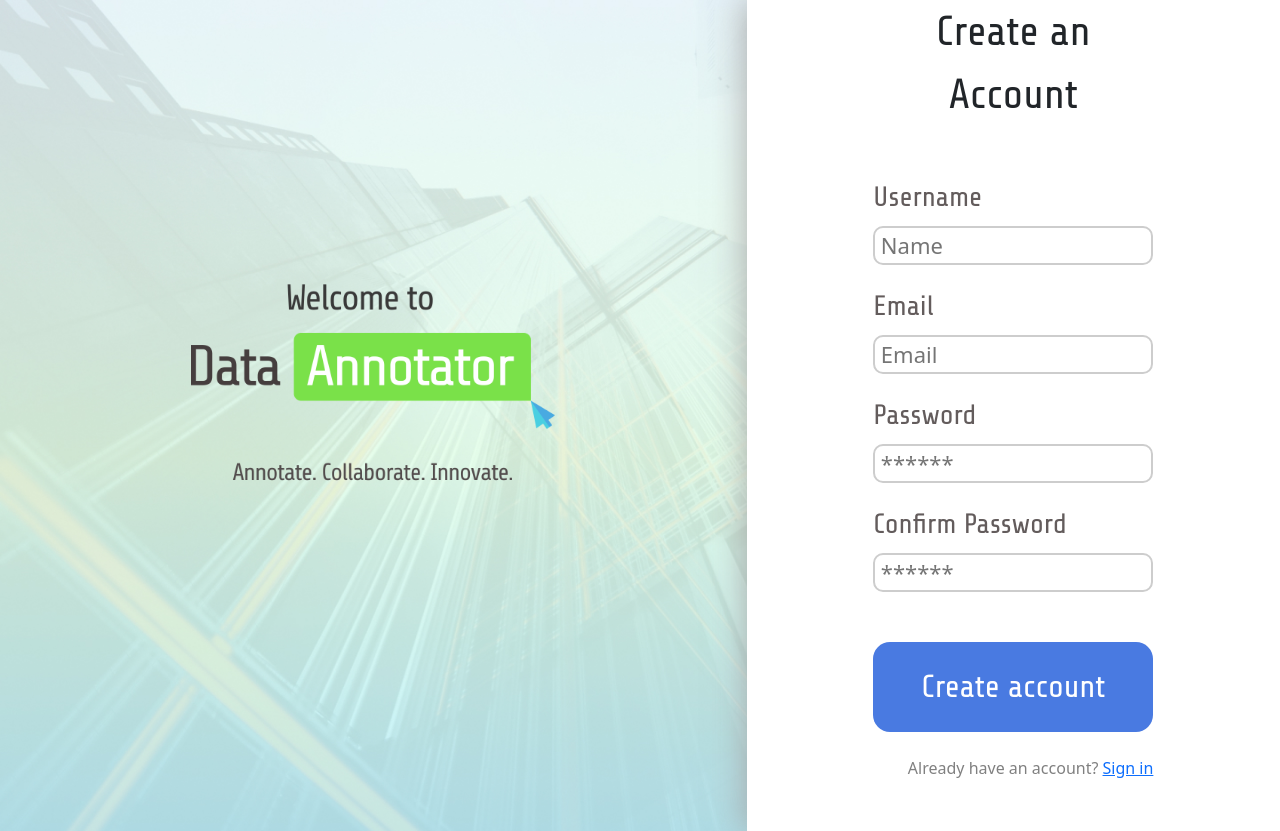
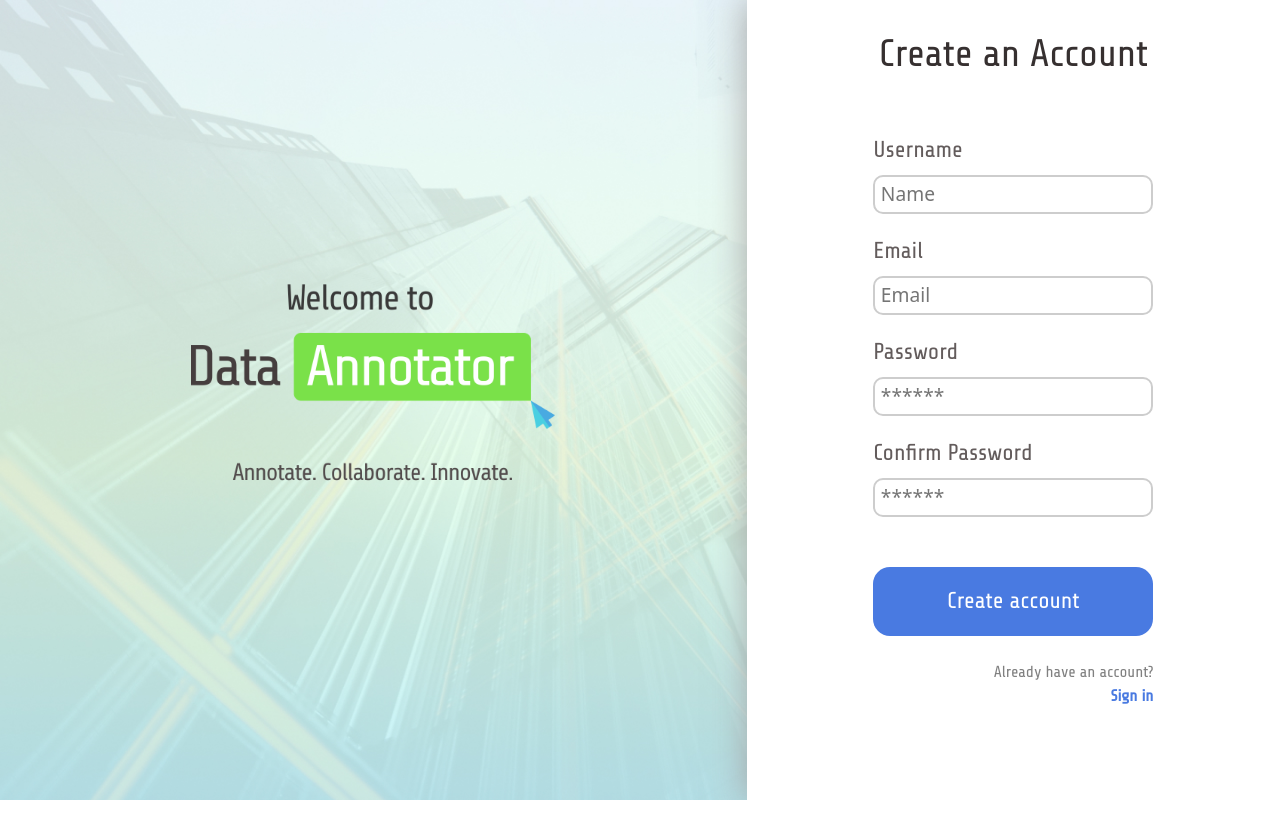
Before and after one commit to SmollMochij/Data_Annotator_Tool, a plain HTML site: page create-account.html in a window 1280 px wide. After the commit the page ends 800 px from the top, so only its background shows below. Drawn offline with nearby package versions, Linux system fonts and the light colour scheme.

```diff
--- a/create-account.html
+++ b/create-account.html
@@ -41,24 +41,41 @@
                         <div class="form-heading">Create an Account</div>
                         <div>
                             <form>
-                                <section><label for="username"><div class="input-heading">Username</div></label></section>
+                                <!-- username field -->
+                                <section>
+                                    <label for="username">
+                                        <div class="input-heading">Username</div>
+                                    </label>
+                                </section>
                                 <section><input type="text" id="username" class="text-input" placeholder="Name"/></section>
+                                <!-- email field -->
+                                <section style="margin-top:20px;">
+                                    <label for="email">
+                                        <div class="input-heading">Email</div>
+                                    </label>
+                                </section>
+                                <section><input type="email" id="email" class="text-input" placeholder="Email"/></section>
+                                <section style="margin-top:20px;">
+                                    <label for="password">
+                                        <div class="input-heading">Password</div>
+                                    </label>
+                                </section>
+                                <section><input type="password" id="password" class="text-input" placeholder="******"/></section>
 
-                                <section style="margin-top:20px;"><label for="email"><div class="input-heading">Email</div></label></section>
-                                <section><input type="text" id="email" class="text-input" placeholder="Email"/></section>
-
-                                <section style="margin-top:20px;"><label for="email"><div class="input-heading">Password</div></label></section>
-                                <section><input type="password" id="email" class="text-input" placeholder="******"/></section>
-
-                                <section style="margin-top:20px;"><label for="email"><div class="input-heading">Confirm Password</div></label></section>
-                                <section><input type="password" id="email" class="text-input" placeholder="******"/></section>
+                                <section style="margin-top:20px;">
+                                    <label for="confirmpassword">
+                                        <div class="input-heading">
+                                            Confirm Password</div>
+                                        </label>
+                                    </section>
+                                <section><input type="password" id="confirmpassword" class="text-input" placeholder="******"/></section>
                             </form>
                         </div>
                         <div style="margin-top:50px">
                             <button onclick="alert(`Account created!`);"class="create-account-button">Create account</button>
                         </div>
                         <br/>
-                        <section style="color:grey;text-align: right;">Already have an account? <a href="#">Sign in</a></section>
+                        <section class="sign-in-message" style="color:grey;text-align: right;">Already have an account? <a href="sign-in.html" class="sign-in-link"><p>Sign in</p></a></section>
                     </div>
                 </div>
             </div>
--- /dev/null
+++ b/scripts/firebase.js
@@ -0,0 +1 @@
+// var database = firebase.database();
--- a/styles/main.css
+++ b/styles/main.css
@@ -256,27 +256,47 @@
 .form-heading {
     font-family: 'Share Tech';
     text-align: center;
+    color: #363030;
     margin-bottom:50px;
-    font-size:42px;
+    font-size:3vw;
 }
 .input-heading {
     display:block;
     font-family: 'Share Tech';
     color: #635c5c;
-    font-size:28px;
+    font-size:1.8vw;
 }
 
 .text-input {
-    font-size:22px;padding-left:2%;width:100%;border-radius: 10px; border-style:solid;border-color: #CDCDCD;
+    font-size:1.2em;
+    padding-left:2%;
+    padding-top:1%;
+    padding-bottom:1%;
+    width:100%;
+    border-radius: 10px;
+    border-style:solid;
+    border-color: #CDCDCD;
 
+}
+
+.sign-in-message {
+    font-family: 'Share Tech';
+    color:#676767;
+}
+
+.sign-in-link {
+    font-family: 'Share Tech';
+    color:#497AE1;
+    font-weight: bold;
+    text-decoration: none;
 }
 
 .create-account-button {
     font-family: 'Share Tech';
-    font-size:200%;
+    font-size:1.8vw;
     background-color: #497AE1;
     width:100%;
-    height:90px;
+    height:3em;
     color:white;
     border: none;;
     border-radius:17px;
@@ -284,9 +304,9 @@
 
 .create-account-button:hover {
     font-family: 'Share Tech';
-    font-size:200%;
+    font-size:1.8vw;
     width:100%;
-    height:90px;
+    height:3em;
     background-image: linear-gradient(#6f97ed,#497AE1);
     color:white;
     border: none;
--- /dev/null
+++ b/styles/sign-in.css
@@ -0,0 +1,74 @@
+/* create account page */
+.background {
+    min-height:100vh;
+    background:url('../images/sign-in-background1.jpg') no-repeat;
+    background-size: cover;
+    background-attachment: fixed;
+}
+
+.second-column {
+    box-shadow: -10px 0px 10px rgb(168,168,168,0.25);
+    min-height:100vh;
+    background-color: white;
+}
+
+
+.form-heading {
+    font-family: 'Share Tech';
+    text-align: center;
+    color: #363030;
+    margin-bottom:50px;
+    font-size:3vw;
+}
+.input-heading {
+    display:block;
+    font-family: 'Share Tech';
+    color: #635c5c;
+    font-size:1.8vw;
+}
+
+.text-input {
+    font-size:1.2em;
+    padding-left:2%;
+    padding-top:1%;
+    padding-bottom:1%;
+    width:100%;
+    border-radius: 10px;
+    border-style:solid;
+    border-color: #CDCDCD;
+
+}
+
+.sign-in-message {
+    font-family: 'Share Tech';
+    color:#676767;
+}
+
+.sign-in-link {
+    font-family: 'Share Tech';
+    color:#497AE1;
+    font-weight: bold;
+    text-decoration: none;
+}
+
+.create-account-button {
+    font-family: 'Share Tech';
+    font-size:1.8vw;
+    background-color: #497AE1;
+    width:100%;
+    height:3em;
+    color:white;
+    border: none;;
+    border-radius:17px;
+}
+
+.create-account-button:hover {
+    font-family: 'Share Tech';
+    font-size:1.8vw;
+    width:100%;
+    height:3em;
+    background-image: linear-gradient(#6f97ed,#497AE1);
+    color:white;
+    border: none;
+    border-radius:17px;
+}
```
Also changed, not shown: firebase-testing.html (added, +40 -0 lines), sign-in.html (added, +69 -0 lines), README.md, 2 other files.
